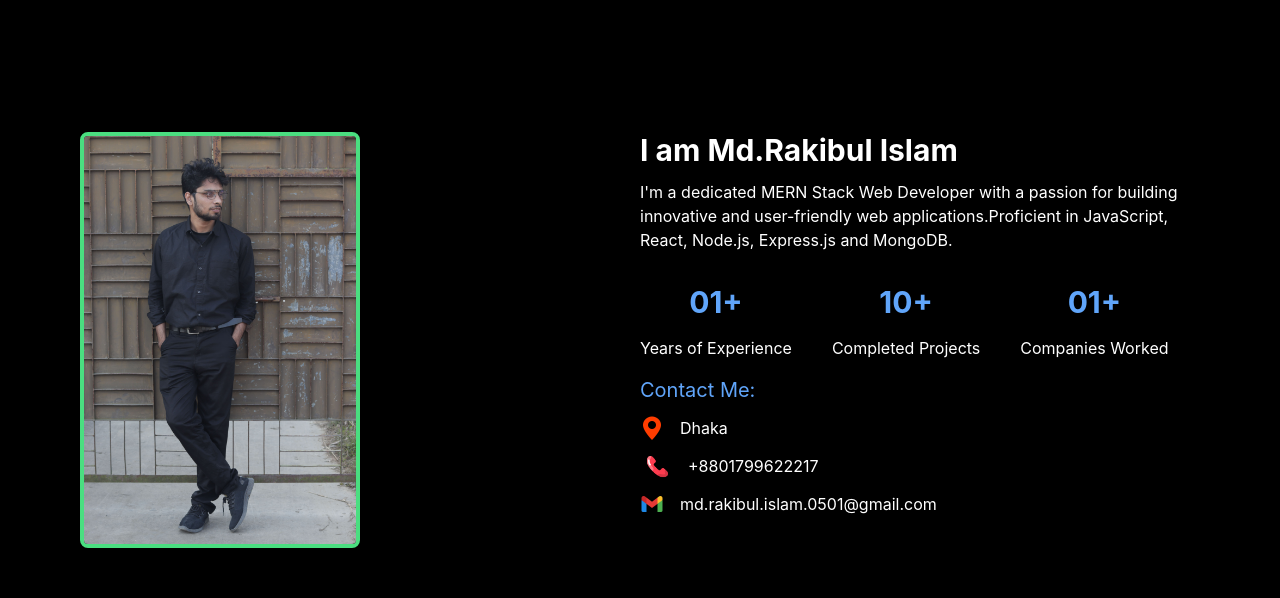
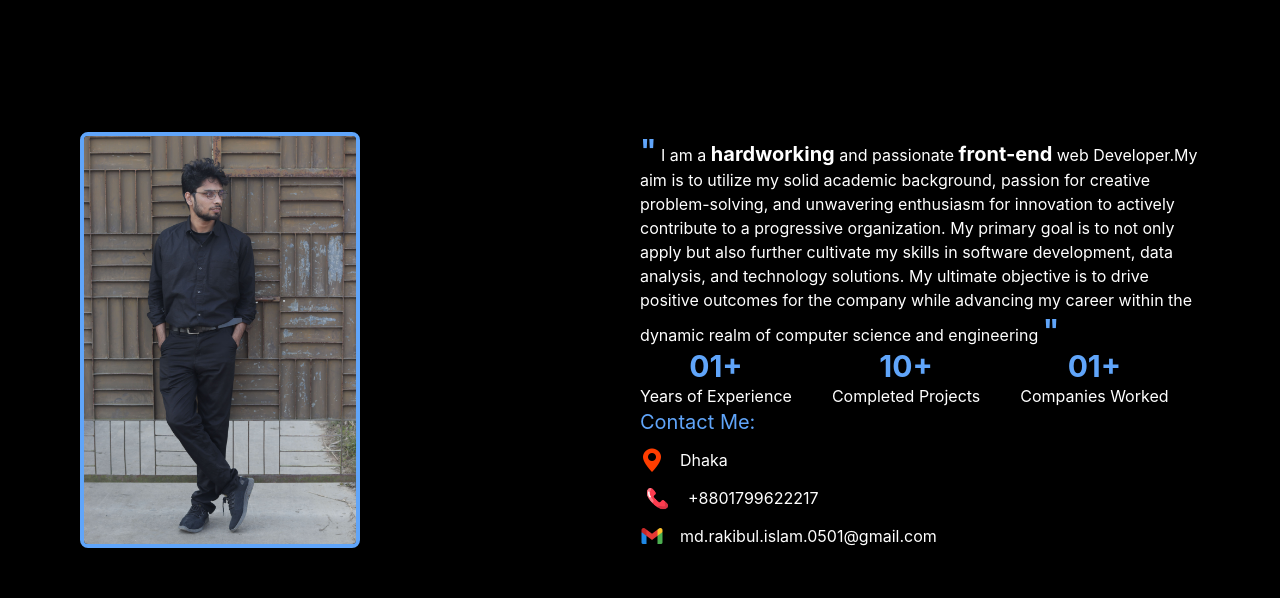
Before and after one commit to Flocky05/RakibulIslam, a React (Vite) app: page / in a window 1280 px wide. Shown: the part 900-1498 px from the top of the page. Built offline with nearby package versions, Linux system fonts and the light colour scheme.

Commit message:
update profile section more

```diff
--- a/src/component/Profile/Profile.jsx
+++ b/src/component/Profile/Profile.jsx
@@ -4,14 +4,13 @@ import phone from "../../assets/profile/phone-64.png"
 import gmail from "../../assets/profile/gmail-48.png"
 const Profile = () => {
     return (
-        <div className="p-20 grid grid-cols-1 lg:grid-cols-2 mt-10">
+        <div className="p-2 lg:p-20 grid grid-cols-1 lg:grid-cols-2 mt-10">
             <div>
-                <img className="w-2/4 rounded-lg border-4 border-green-400" src={profile} alt="" />
+                <img className="w-full lg:w-2/4 rounded-lg border-2 lg:border-4 border-blue-400" src={profile} alt="" />
             </div>
             <div className="grid grid-cols-1 mt-10 lg:mt-0">
                 <div>
-                    <h2 className="text-3xl font-bold">I am Md.Rakibul Islam</h2>
-                    <p className="mt-3">I&apos;m a dedicated MERN Stack Web Developer with a passion for building innovative and user-friendly web applications.Proficient in JavaScript, React, Node.js, Express.js and MongoDB.</p>
+                    <p><span className="font-bold text-3xl text-blue-400">"</span> I am a <span className="font-bold text-xl">hardworking</span> and passionate <span className="font-bold text-xl">front-end</span> web Developer.My aim is to utilize my solid academic background, passion for creative problem-solving, and unwavering enthusiasm for innovation to actively contribute to a progressive organization. My primary goal is to not only apply but also further cultivate my skills in software development, data analysis, and technology solutions. My ultimate objective is to drive positive outcomes for the company while advancing my career within the dynamic realm of computer science and engineering <span className="font-bold text-3xl text-blue-400">"</span></p>
                 </div>
                 <div className="flex gap-10 text-center">
                     <div className="grid grid-cols-1">
```
